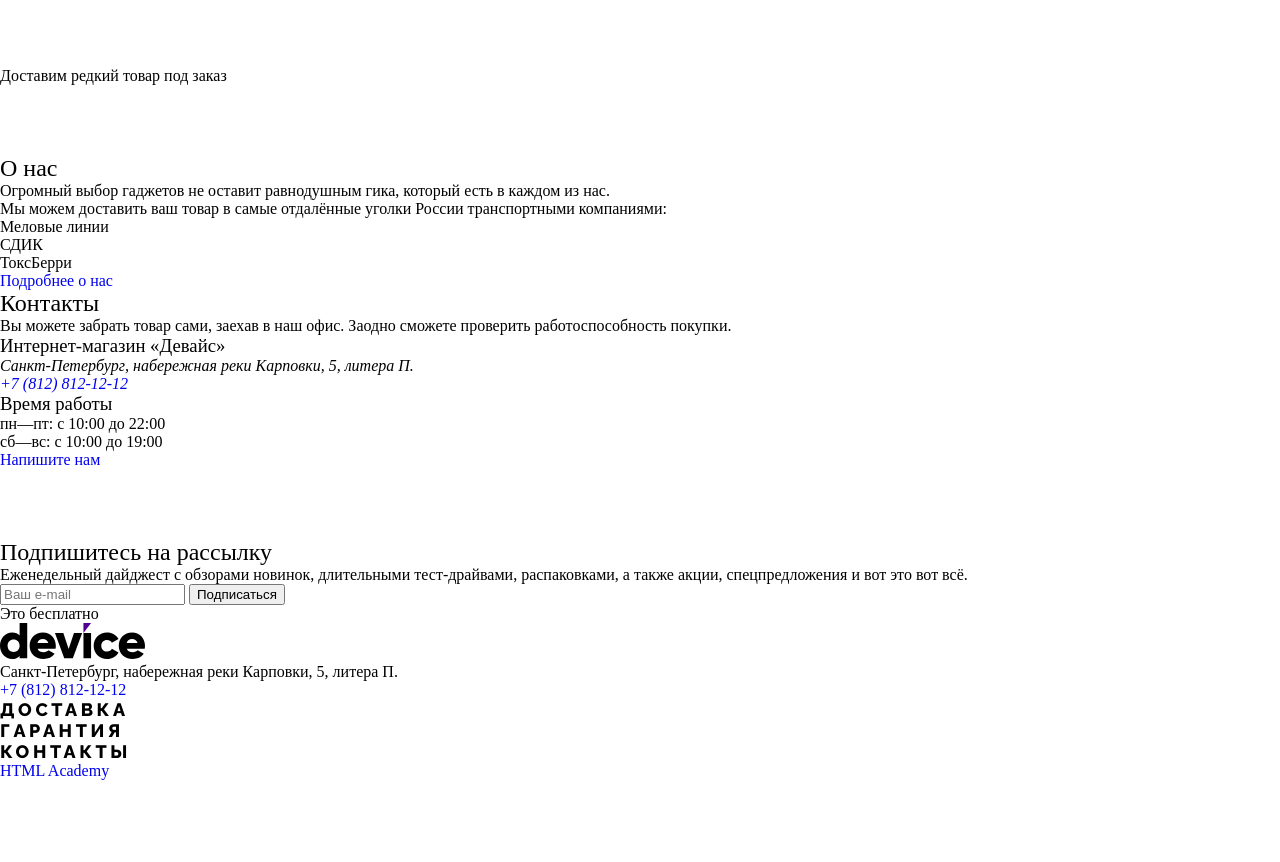
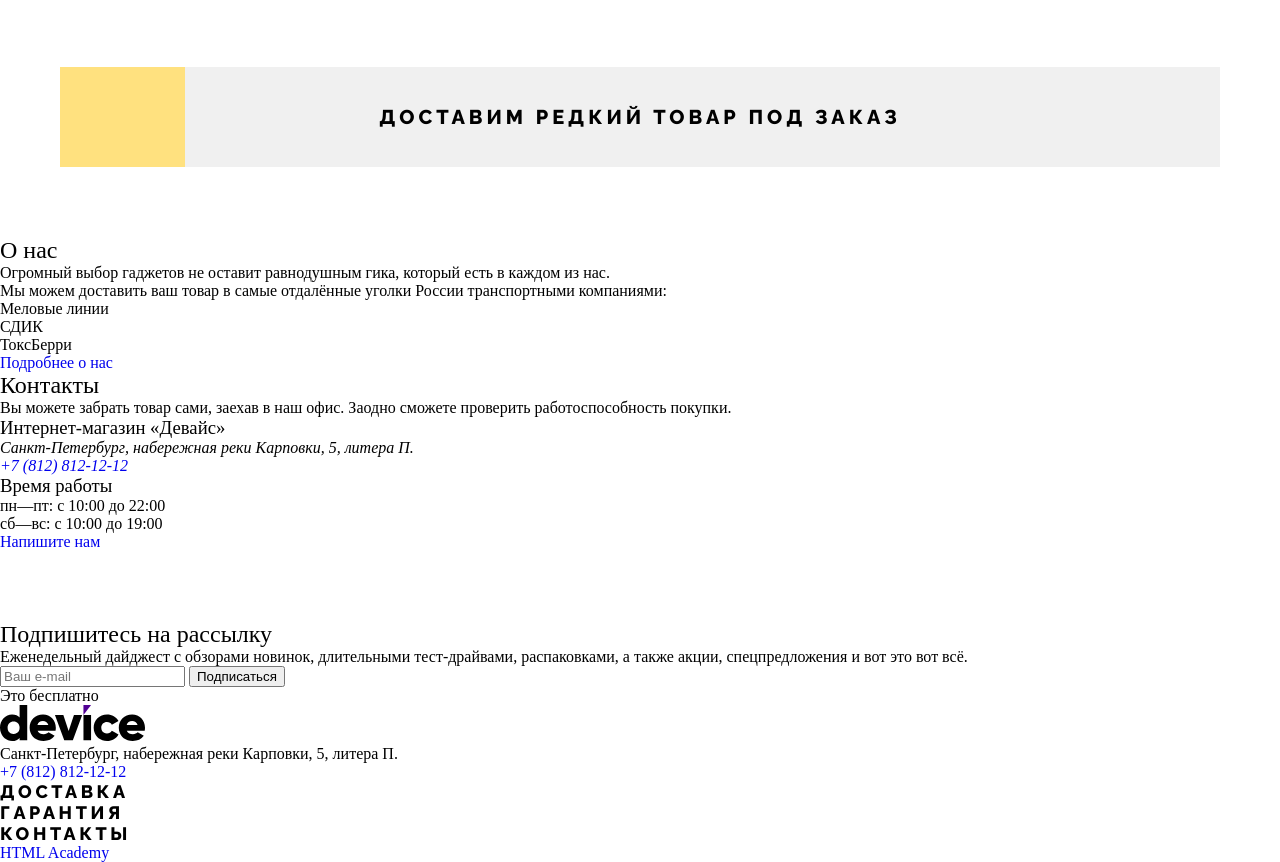
Before and after one commit to NinaFeok/device-project, a website: page src/index.html in a window 1280 px wide. Shown: the part 1555-2417 px from the top of the page. Before the commit the page ends 2335 px from the top, so only its background shows below. Drawn offline with Linux system fonts and the light colour scheme.

Commit message:
делает блок доставки под заказ

```diff
--- a/src/index.html
+++ b/src/index.html
@@ -199,12 +199,14 @@
       </ul>
     </section>
     <section class="delivery">
+      <div class="delivery__wraper">
         <h2 class="visually-hidden">Доставка под заказ</h2>
         <div class="delivery__icon"></div>
         <p class="delivery__slogan">Доставим редкий товар под заказ</p>
         <a class="delivery__button" href="#">
           <span class="visually-hidden">Больше информации</span>
         </a>
+      </div>
     </section>
     <section class="сompany-info">
       <div class="сompany-info__about">
--- /dev/null
+++ b/src/less/blocks/delivery.less
@@ -0,0 +1,23 @@
+.delivery__wraper {
+  width: 1160px;
+  margin: 0 auto;
+  background-color: @background-basic;
+  display: flex;
+  justify-content: space-between;
+  align-items: center;
+}
+
+.delivery__icon {
+  background-color: @color-special;
+  min-width: 125px;
+  min-height: 100px;
+}
+
+.delivery__slogan {
+  .subtitle(20px, 23px)
+}
+
+.delivery__button {
+  min-width: 125px;
+  min-height: 100px;
+}
--- a/src/less/global/variables.less
+++ b/src/less/global/variables.less
@@ -4,3 +4,4 @@
 @color-basic-light: #ffffff;
 @color-dark: #444444;
 @color-special: #ffe17f;
+@background-basic: #f0f0f0;
--- a/src/less/style.less
+++ b/src/less/style.less
@@ -13,3 +13,6 @@
 @import "blocks/cart-button";
 @import "blocks/catalog-submenu";
 @import "blocks/main-menu";
+@import "blocks/promo-card";
+@import "blocks/catalog-category";
+@import "blocks/delivery";
```
Also changed, not shown: src/css/style.css, 1 other file. Lines whose indentation alone changed are shown as unchanged.
